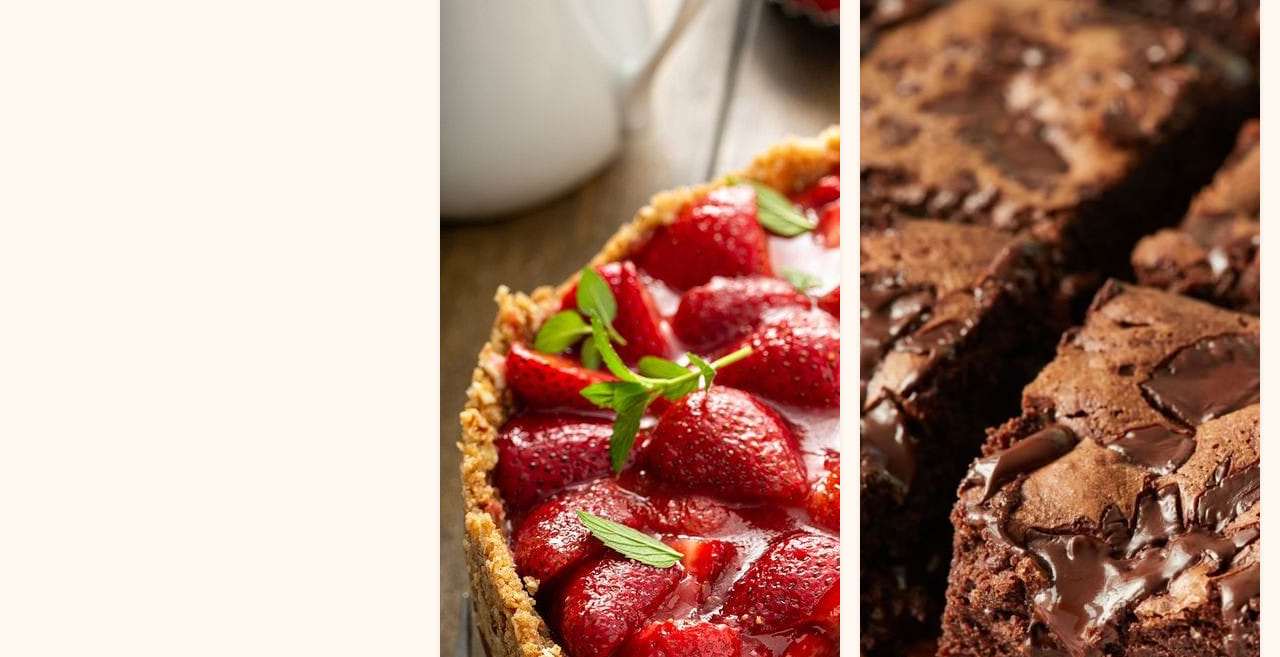
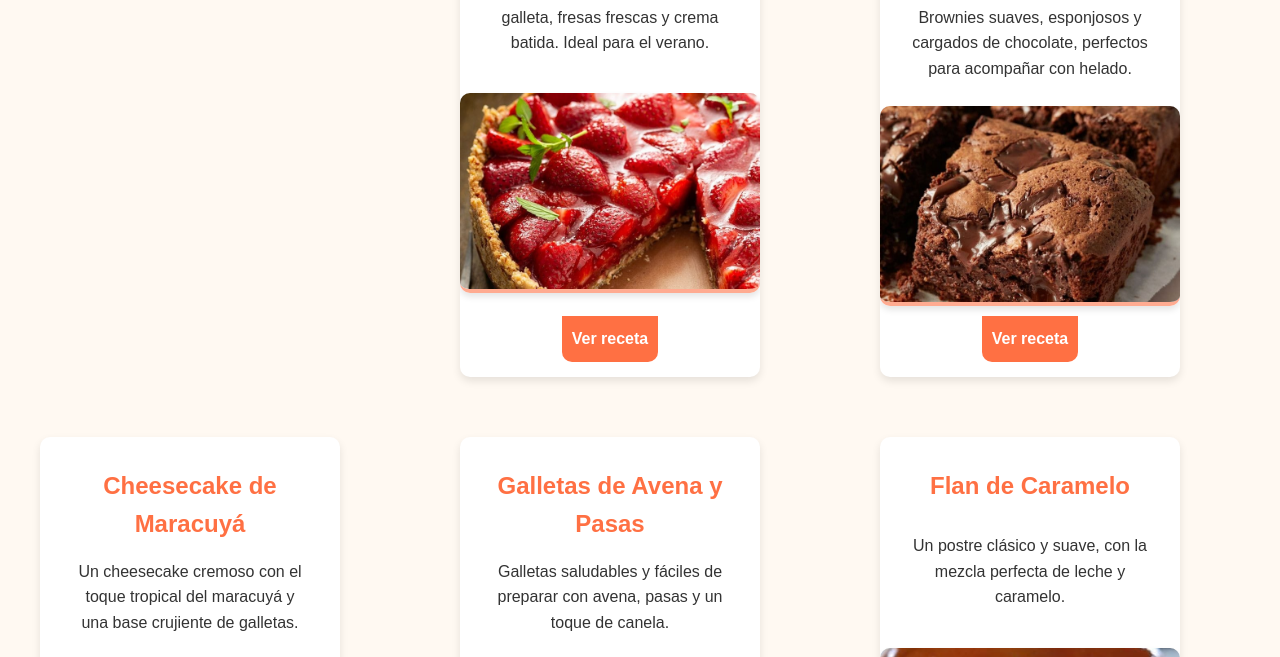
Before and after one commit to DianaSara/blog-recetas-postres, a plain HTML site: page Blog_Recetas/index.html in a window 1280 px wide. Shown: the part 302-959 px from the top of the page. Drawn offline with Linux system fonts and the light colour scheme.

Commit message:
enlace del archivo css a los html

```diff
--- a/css/styles.css
+++ b/css/styles.css
@@ -52,6 +52,34 @@ section#recetas {
     grid-template-columns: repeat(auto-fit, minmax(300px, 1fr));
     gap: 20px;
 }
+section#recetas h2 {
+    text-align: center;
+    margin-bottom: 20px;
+    font-size: 2rem;
+    color: #ff7043;
+}
+
+section#recetas img{
+    width: 300px;
+    height: 200px;
+    object-fit: cover;
+    border-radius: 10px;
+    box-shadow: 0 4px 6px rgba(0, 0, 0, 0.1);
+    margin: 10px 0;
+}
+section#recetas article {
+    display: flex;
+    flex-direction: column;
+    align-items: center;
+    justify-content: space-between;
+    max-width: 300px; /* Ancho máximo para cada tarjeta */
+    margin: 20px;
+    padding: 15px;
+    background-color: #fff;
+    border-radius: 10px;
+    box-shadow: 0 4px 8px rgba(0, 0, 0, 0.1);
+    text-align: center;
+}
 
 /* Articles (Recetas) */
 article {
@@ -66,3 +94,45 @@ article:hover {
     transform: scale(1.05);
     box-shadow: 0 8px 12px rgba(0, 0, 0, 0.15);
 }
+
+article img{
+    width: 100%;
+    height: auto;
+    border-bottom: 4px solid #ffab91;
+}
+
+article h3{
+    font-size: 1.5rem;
+    color: #ff7043;
+    margin: 15px 15px 15px;
+}
+
+article p{
+    padding: 0 15px 15px;
+    font-size: 1rem;
+}
+
+article .ver-receta{
+    display: block;
+    text-align: center;
+    background-color: #ff7043;
+    color: white;
+    text-decoration: none;
+    padding: 10px;
+    border-radius: 0 0 10px 10px;
+    font-weight: bold;
+    transition: background-color 0.3s;
+}
+
+article .ver-receta:hover{
+    background-color: #e64a19;
+}
+
+footer{
+    text-align: center;
+    background-color: #ffccbc;
+    color: white;
+    padding: 10px 0;
+    margin-top: 20px;
+    font-size: 0.9rem;
+}
```
Also changed, not shown: Blog_Recetas/brownies-chocolate.html (+1 -1 lines), Blog_Recetas/cheesecake-maracuya.html (+1 -1 lines), Blog_Recetas/cupcakes-red-velvet.html (+1 -1 lines), Blog_Recetas/flan-caramelo.html (+1 -1 lines), Blog_Recetas/galletas-avena.html (+1 -1 lines), Blog_Recetas/helado-vainilla.html (+1 -1 lines), Blog_Recetas/tarta-fresas.html (+1 -1 lines), Blog_Recetas/tiramisu.html (+1 -1 lines).
